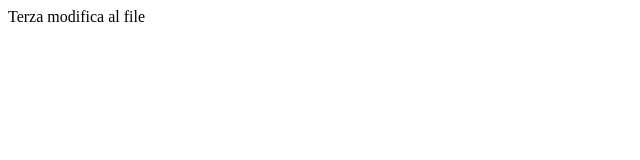
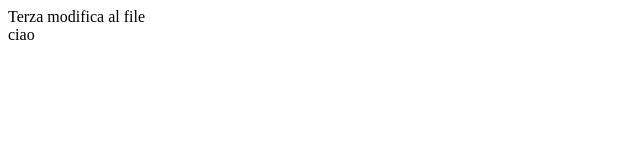
Before and after one commit to filippolongo01/filippolongo01.github.io, a plain HTML site: page index.html in a window 1280 px wide. Shown: the full height of the page, 0-640 px from the left. Drawn offline with Linux system fonts and the light colour scheme.

Commit message:
00ho 0agg0into la scritta ciao

```diff
--- a/index.html
+++ b/index.html
@@ -2,6 +2,9 @@
 
 <body>
     Terza modifica al file
+    <div>
+        ciao
+    </div>
 </body>
 
 </html>
```
